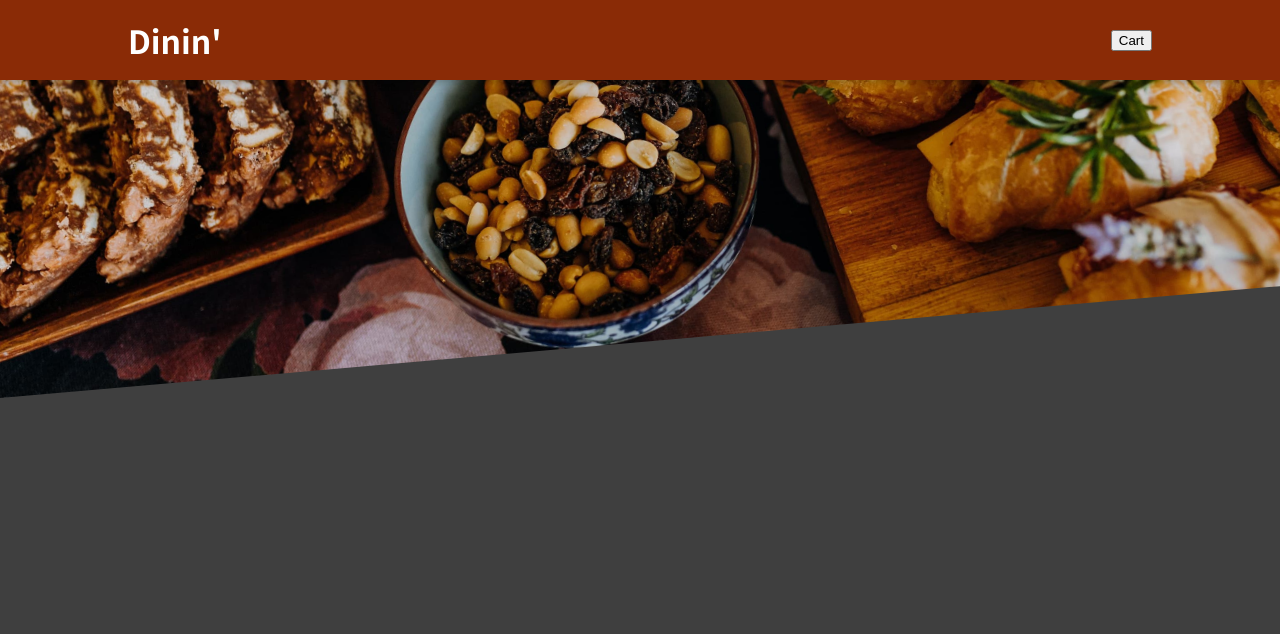
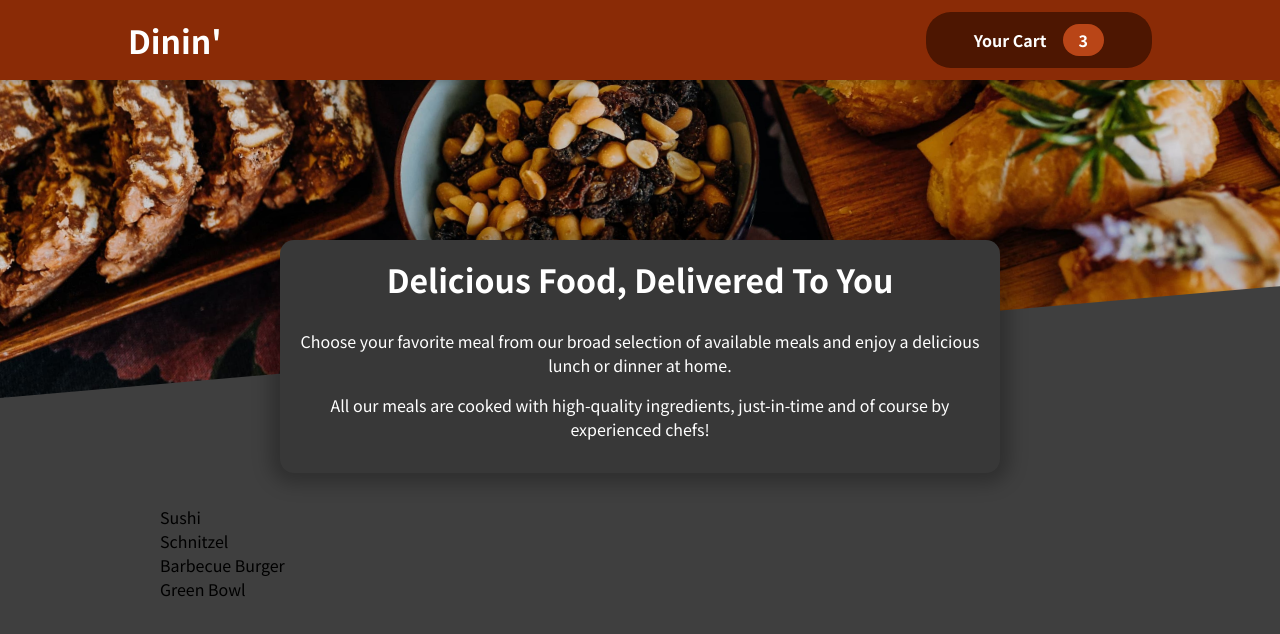
Before and after one commit to lakotelman/max-meal-ordering, a React (Create React App) app: page / in a window 1280 px wide. Shown: the top 634 px of the page. Built offline with nearby package versions, Linux system fonts and the light colour scheme.

Commit message:
Finishing Header

```diff
--- a/src/App.js
+++ b/src/App.js
@@ -1,9 +1,13 @@
 import Header from "./components/Layout/Header";
+import Meals from "./components/Meals/Meals";
 
 function App() {
   return (
     <>
-      <Header/>
+      <Header />
+      <main>
+        <Meals />
+      </main>
     </>
   );
 }
--- /dev/null
+++ b/src/components/Cart/CartIcon.js
@@ -0,0 +1,13 @@
+const CartIcon = () => {
+    return (
+      <svg
+        xmlns='http://www.w3.org/2000/svg'
+        viewBox='0 0 20 20'
+        fill='currentColor'
+      >
+        <path d='M3 1a1 1 0 000 2h1.22l.305 1.222a.997.997 0 00.01.042l1.358 5.43-.893.892C3.74 11.846 4.632 14 6.414 14H15a1 1 0 000-2H6.414l1-1H14a1 1 0 00.894-.553l3-6A1 1 0 0017 3H6.28l-.31-1.243A1 1 0 005 1H3zM16 16.5a1.5 1.5 0 11-3 0 1.5 1.5 0 013 0zM6.5 18a1.5 1.5 0 100-3 1.5 1.5 0 000 3z' />
+      </svg>
+    );
+  };
+
+  export default CartIcon;
--- a/src/components/Layout/Header.js
+++ b/src/components/Layout/Header.js
@@ -1,12 +1,13 @@
 import styles from "./Header.module.css"
 import mealsImage from "../../assets/banquetsetup.jpg"
+import HeaderCartButton from "./HeaderCartButton"
 
 const Header = props => {
 return (
     <>
 <header className={styles.header}>
 <h1>Dinin'</h1>
-<button>Cart</button>
+<HeaderCartButton/>
 </header>
 <div className={styles["main-image"]}><img src={mealsImage} alt="A table with delicious food"/></div>
     </>
--- /dev/null
+++ b/src/components/Layout/HeaderCartButton.js
@@ -0,0 +1,15 @@
+import CartIcon from "../Cart/CartIcon"
+import styles from "./HeaderCartButton.module.css"
+
+const HeaderCartButton = props => {
+return <button className={styles.button}>
+<span className={styles.CartIcon}>
+    <CartIcon/>
+</span>
+<span> Your Cart </span>
+<span className={styles.badge}> 3 </span>
+
+</button>
+}
+
+export default HeaderCartButton
--- /dev/null
+++ b/src/components/Layout/HeaderCartButton.module.css
@@ -0,0 +1,59 @@
+.button {
+    cursor: pointer;
+    font: inherit;
+    border: none;
+    background-color: #4d1601;
+    color: white;
+    padding: 0.75rem 3rem;
+    display: flex;
+    justify-content: space-around;
+    align-items: center;
+    border-radius: 25px;
+    font-weight: bold;
+  }
+
+  .button:hover,
+  .button:active {
+    background-color: #2c0d00;
+  }
+
+  .icon {
+    width: 1.35rem;
+    height: 1.35rem;
+    margin-right: 0.5rem;
+  }
+
+  .badge {
+    background-color: #b94517;
+    padding: 0.25rem 1rem;
+    border-radius: 25px;
+    margin-left: 1rem;
+    font-weight: bold;
+  }
+
+  .button:hover .badge,
+  .button:active .badge {
+    background-color: #92320c;
+  }
+
+  .bump {
+    animation: bump 300ms ease-out;
+  }
+
+  @keyframes bump {
+    0% {
+      transform: scale(1);
+    }
+    10% {
+      transform: scale(0.9);
+    }
+    30% {
+      transform: scale(1.1);
+    }
+    50% {
+      transform: scale(1.15);
+    }
+    100% {
+      transform: scale(1);
+    }
+  }
--- /dev/null
+++ b/src/components/Meals/AvailableMeals.js
@@ -0,0 +1,40 @@
+import styles from "./AvailableMeals.module.css"
+const DUMMY_MEALS = [
+    {
+      id: 'm1',
+      name: 'Sushi',
+      description: 'Finest fish and veggies',
+      price: 22.99,
+    },
+    {
+      id: 'm2',
+      name: 'Schnitzel',
+      description: 'A german specialty!',
+      price: 16.5,
+    },
+    {
+      id: 'm3',
+      name: 'Barbecue Burger',
+      description: 'American, raw, meaty',
+      price: 12.99,
+    },
+    {
+      id: 'm4',
+      name: 'Green Bowl',
+      description: 'Healthy...and green...',
+      price: 18.99,
+    },
+  ];
+
+const AvailableMeals = () => {
+const mealsList = DUMMY_MEALS.map(meal => <li>{meal.name}</li>)
+
+return <section className={styles.meals}>
+<ul>
+    {mealsList}
+</ul>
+
+</section>
+}
+
+export default AvailableMeals
--- /dev/null
+++ b/src/components/Meals/AvailableMeals.module.css
@@ -0,0 +1,24 @@
+.meals {
+    max-width: 60rem;
+    width: 90%;
+    margin: 2rem auto;
+    animation: meals-appear 1s ease-out forwards;
+  }
+
+  .meals ul {
+    list-style: none;
+    margin: 0;
+    padding: 0;
+  }
+
+  @keyframes meals-appear {
+    from {
+      opacity: 0;
+      transform: translateY(3rem);
+    }
+
+    to {
+      opacity: 1;
+      transform: translateY(0);
+    }
+  }
--- /dev/null
+++ b/src/components/Meals/Meals.js
@@ -0,0 +1,10 @@
+import AvailableMeals from "./AvailableMeals"
+import MealsSummary from "./MealsSummary"
+
+const Meals = () => {
+    return <>
+    <MealsSummary/>
+    <AvailableMeals/></>
+}
+
+export default Meals
--- /dev/null
+++ b/src/components/Meals/MealsSummary.js
@@ -0,0 +1,19 @@
+import classes from './MealsSummary.module.css';
+
+const MealsSummary = () => {
+  return (
+    <section className={classes.summary}>
+      <h2>Delicious Food, Delivered To You</h2>
+      <p>
+        Choose your favorite meal from our broad selection of available meals
+        and enjoy a delicious lunch or dinner at home.
+      </p>
+      <p>
+        All our meals are cooked with high-quality ingredients, just-in-time and
+        of course by experienced chefs!
+      </p>
+    </section>
+  );
+};
+
+export default MealsSummary;
--- /dev/null
+++ b/src/components/Meals/MealsSummary.module.css
@@ -0,0 +1,18 @@
+.summary {
+    text-align: center;
+    max-width: 45rem;
+    width: 90%;
+    margin: auto;
+    margin-top: -10rem;
+    position: relative;
+    background-color: #383838;
+    color: white;
+    border-radius: 14px;
+    padding: 1rem;
+    box-shadow: 0 1px 18px 10px rgba(0, 0, 0, 0.25);
+  }
+
+  .summary h2 {
+    font-size: 2rem;
+    margin-top: 0;
+  }
```
